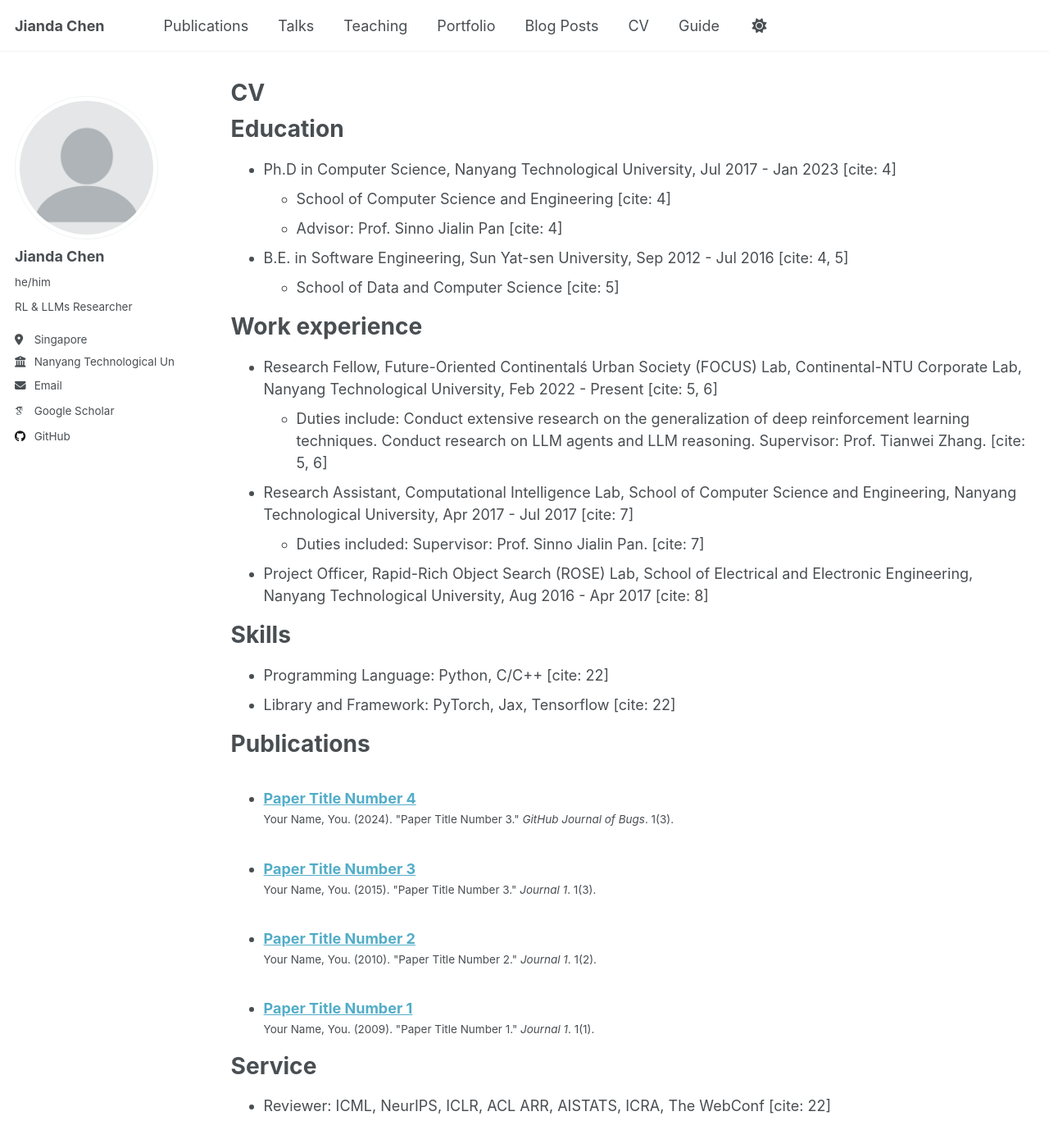
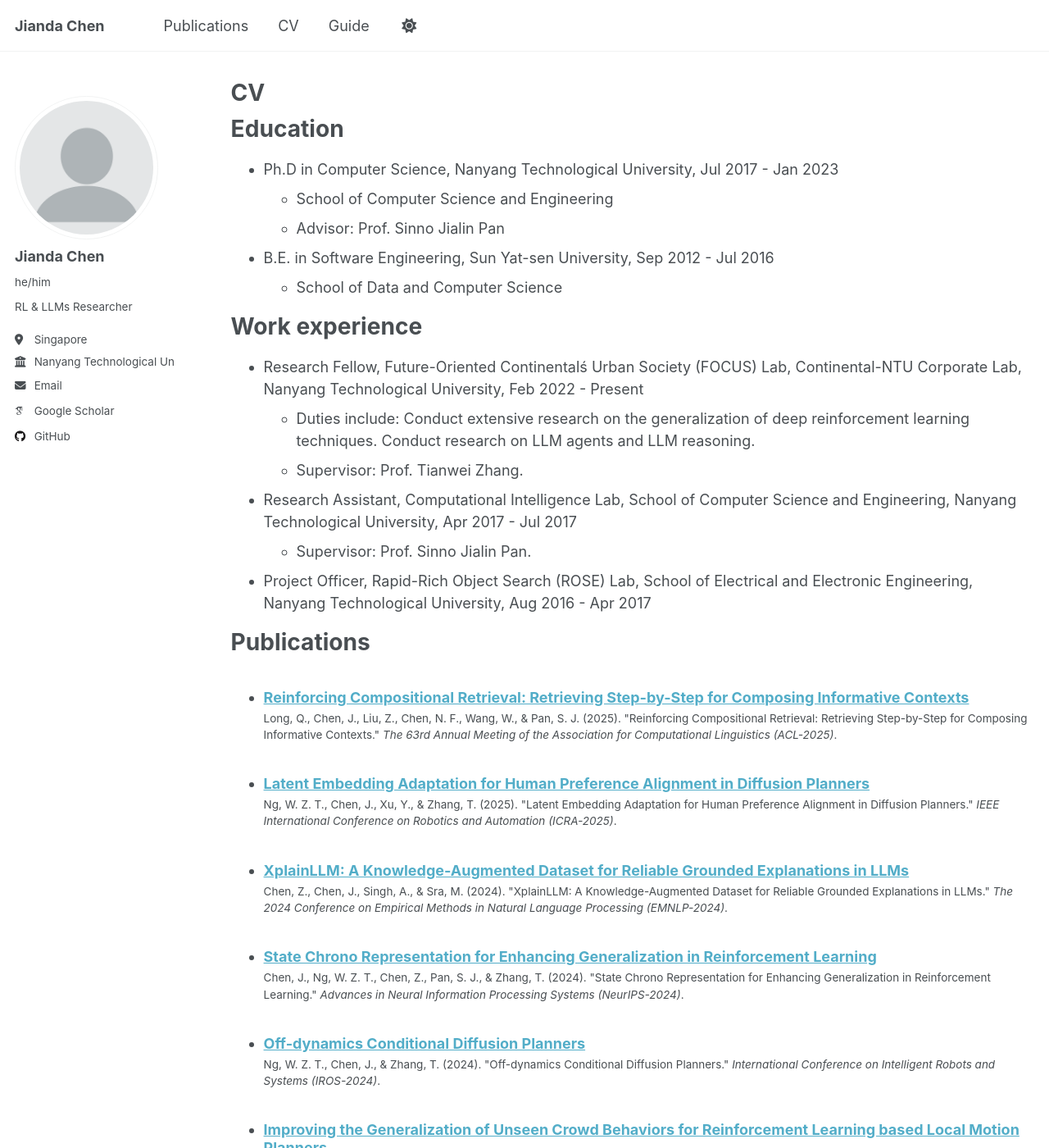
Before and after one commit to jianda-chen/jianda-chen.github.io, a Jekyll site: the page built from _pages/cv.md, in a window 1280 px wide and 1400 px high. Shown: the whole window at 82% size. Built offline with Jekyll 4.4.1, drawn with Linux system fonts in a browser that asks for light colours; some web fonts are replaced; some of the changed text lies outside the part shown.

Commit message:
init pub

```diff
--- a/_data/navigation.yml
+++ b/_data/navigation.yml
@@ -11,18 +11,6 @@ main:
   - title: "Publications"
     url: /publications/
 
-  - title: "Talks"
-    url: /talks/
-
-  - title: "Teaching"
-    url: /teaching/
-
-  - title: "Portfolio"
-    url: /portfolio/
-
-  - title: "Blog Posts"
-    url: /year-archive/
-
   - title: "CV"
     url: /cv/
 
--- a/_pages/cv.md
+++ b/_pages/cv.md
@@ -11,30 +11,32 @@ redirect_from:
 
 Education
 ======
-* Ph.D in Computer Science, Nanyang Technological University, Jul 2017 - Jan 2023 [cite: 4]
-    * School of Computer Science and Engineering [cite: 4]
-    * Advisor: Prof. Sinno Jialin Pan [cite: 4]
-* B.E. in Software Engineering, Sun Yat-sen University, Sep 2012 - Jul 2016 [cite: 4, 5]
-    * School of Data and Computer Science [cite: 5]
+* Ph.D in Computer Science, Nanyang Technological University, Jul 2017 - Jan 2023
+    * School of Computer Science and Engineering
+    * Advisor: Prof. Sinno Jialin Pan
+* B.E. in Software Engineering, Sun Yat-sen University, Sep 2012 - Jul 2016
+    * School of Data and Computer Science
 
 Work experience
 ======
-* Research Fellow, Future-Oriented Continentalś Urban Society (FOCUS) Lab, Continental-NTU Corporate Lab, Nanyang Technological University, Feb 2022 - Present [cite: 5, 6]
-    * Duties include: Conduct extensive research on the generalization of deep reinforcement learning techniques. Conduct research on LLM agents and LLM reasoning. Supervisor: Prof. Tianwei Zhang. [cite: 5, 6]
-* Research Assistant, Computational Intelligence Lab, School of Computer Science and Engineering, Nanyang Technological University, Apr 2017 - Jul 2017 [cite: 7]
-    * Duties included:  Supervisor: Prof. Sinno Jialin Pan. [cite: 7]
-* Project Officer, Rapid-Rich Object Search (ROSE) Lab, School of Electrical and Electronic Engineering, Nanyang Technological University, Aug 2016 - Apr 2017 [cite: 8]
-
-Skills
-======
-* Programming Language: Python, C/C++ [cite: 22]
-* Library and Framework: PyTorch, Jax, Tensorflow [cite: 22]
+* Research Fellow, Future-Oriented Continentalś Urban Society (FOCUS) Lab, Continental-NTU Corporate Lab, Nanyang Technological University, Feb 2022 - Present
+    * Duties include: Conduct extensive research on the generalization of deep reinforcement learning techniques. Conduct research on LLM agents and LLM reasoning.
+    * Supervisor: Prof. Tianwei Zhang.
+* Research Assistant, Computational Intelligence Lab, School of Computer Science and Engineering, Nanyang Technological University, Apr 2017 - Jul 2017
+    * Supervisor: Prof. Sinno Jialin Pan.
+* Project Officer, Rapid-Rich Object Search (ROSE) Lab, School of Electrical and Electronic Engineering, Nanyang Technological University, Aug 2016 - Apr 2017
 
 Publications
 ======
   <ul>{% for post in site.publications reversed %}
     {% include archive-single-cv.html %}
   {% endfor %}</ul>
+
+Skills
+======
+* Programming Language: Python, C/C++
+* Library and Framework: PyTorch, Jax, Tensorflow
+
 
 <!-- Talks
 ======
@@ -50,4 +52,4 @@ Teaching
 
 Service
 ======
-* Reviewer: ICML, NeurIPS, ICLR, ACL ARR, AISTATS, ICRA, The WebConf [cite: 22]
+* Reviewer: ICML, NeurIPS, ICLR, ACL ARR, AISTATS, ICRA, The WebConf
--- /dev/null
+++ b/_publications/2020-01-01-storage-efficient-dynamic-flexible-runtime-channel-pruning.md
@@ -0,0 +1,13 @@
+---
+title: "Storage Efficient and Dynamic Flexible Runtime Channel Pruning via Deep Reinforcement Learning"
+collection: publications
+category: conferences
+permalink: /publication/2020-01-01-storage-efficient-dynamic-flexible-runtime-channel-pruning
+excerpt: "Details about this publication."
+date: 2020-01-01
+venue: "Advances in Neural Information Processing Systems (NeurIPS-2020)"
+paperurl: "#"
+citation: "Chen, J., Chen, S., & Pan, S. J. (2020). &quot;Storage Efficient and Dynamic Flexible Runtime Channel Pruning via Deep Reinforcement Learning.&quot; <i>Advances in Neural Information Processing Systems (NeurIPS-2020)</i>."
+---
+
+Description of the paper.
--- /dev/null
+++ b/_publications/2021-01-01-sequential-generative-exploration-model.md
@@ -0,0 +1,13 @@
+---
+title: "Sequential Generative Exploration Model for Partially Observable Reinforcement Learning"
+collection: publications
+category: conferences
+permalink: /publication/2021-01-01-sequential-generative-exploration-model
+excerpt: "Details about this publication."
+date: 2021-01-01
+venue: "AAAI Conference on Artificial Intelligence (AAAI-2021)"
+paperurl: "#"
+citation: "Yin, H., Chen, J., Pan, S. J., & Tschiatschek, S. (2021). &quot;Sequential Generative Exploration Model for Partially Observable Reinforcement Learning.&quot; <i>AAAI Conference on Artificial Intelligence (AAAI-2021)</i>."
+---
+
+Description of the paper.
--- /dev/null
+++ b/_publications/2022-01-01-learning-generalizable-representations-adaptive-meta-learner.md
@@ -0,0 +1,13 @@
+---
+title: "Learning Generalizable Representations for Reinforcement Learning via Adaptive Meta-learner of Behavioral Similarities"
+collection: publications
+category: conferences
+permalink: /publication/2022-01-01-learning-generalizable-representations-adaptive-meta-learner
+excerpt: "Details about this publication."
+date: 2022-01-01
+venue: "International Conference on Learning Representations (ICLR-2022)"
+paperurl: "#"
+citation: "Chen, J., & Pan, S. J. (2022). &quot;Learning Generalizable Representations for Reinforcement Learning via Adaptive Meta-learner of Behavioral Similarities.&quot; <i>International Conference on Learning Representations (ICLR-2022)</i>."
+---
+
+Description of the paper.
--- /dev/null
+++ b/_publications/2022-01-01-learning-representations-robust-behavioral-metric.md
@@ -0,0 +1,13 @@
+---
+title: "Learning Representations via a Robust Behavioral Metric for Deep Reinforcement Learning"
+collection: publications
+category: conferences
+permalink: /publication/2022-01-01-learning-representations-robust-behavioral-metric
+excerpt: "Details about this publication."
+date: 2022-01-01
+venue: "Advances in Neural Information Processing Systems (NeurIPS-2022)"
+paperurl: "#"
+citation: "Chen, J., & Pan, S. J. (2022). &quot;Learning Representations via a Robust Behavioral Metric for Deep Reinforcement Learning.&quot; <i>Advances in Neural Information Processing Systems (NeurIPS-2022)</i>."
+---
+
+Description of the paper.
--- /dev/null
+++ b/_publications/2024-01-01-improving-generalization-unseen-crowd-behaviors.md
@@ -0,0 +1,13 @@
+---
+title: "Improving the Generalization of Unseen Crowd Behaviors for Reinforcement Learning based Local Motion Planners"
+collection: publications
+category: conferences
+permalink: /publication/2024-01-01-improving-generalization-unseen-crowd-behaviors
+excerpt: "Details about this publication."
+date: 2024-01-01
+venue: "IEEE International Conference on Robotics and Automation (ICRA-2024)"
+paperurl: "#"
+citation: "Ng, W. Z. T., Chen, J., Pan, S. J., & Zhang, T. (2024). &quot;Improving the Generalization of Unseen Crowd Behaviors for Reinforcement Learning based Local Motion Planners.&quot; <i>IEEE International Conference on Robotics and Automation (ICRA-2024)</i>."
+---
+
+Description of the paper.
--- /dev/null
+++ b/_publications/2024-01-01-off-dynamics-conditional-diffusion-planners.md
@@ -0,0 +1,13 @@
+---
+title: "Off-dynamics Conditional Diffusion Planners"
+collection: publications
+category: conferences
+permalink: /publication/2024-01-01-off-dynamics-conditional-diffusion-planners
+excerpt: "Details about this publication."
+date: 2024-01-01
+venue: "International Conference on Intelligent Robots and Systems (IROS-2024)"
+paperurl: "#"
+citation: "Ng, W. Z. T., Chen, J., & Zhang, T. (2024). &quot;Off-dynamics Conditional Diffusion Planners.&quot; <i>International Conference on Intelligent Robots and Systems (IROS-2024)</i>."
+---
+
+Description of the paper.
--- /dev/null
+++ b/_publications/2024-01-01-state-chrono-representation.md
@@ -0,0 +1,13 @@
+---
+title: "State Chrono Representation for Enhancing Generalization in Reinforcement Learning"
+collection: publications
+category: conferences
+permalink: /publication/2024-01-01-state-chrono-representation
+excerpt: "Details about this publication."
+date: 2024-01-01
+venue: "Advances in Neural Information Processing Systems (NeurIPS-2024)"
+paperurl: "#"
+citation: "Chen, J., Ng, W. Z. T., Chen, Z., Pan, S. J., & Zhang, T. (2024). &quot;State Chrono Representation for Enhancing Generalization in Reinforcement Learning.&quot; <i>Advances in Neural Information Processing Systems (NeurIPS-2024)</i>."
+---
+
+Description of the paper.
--- /dev/null
+++ b/_publications/2024-01-01-xplainllm.md
@@ -0,0 +1,13 @@
+---
+title: "XplainLLM: A Knowledge-Augmented Dataset for Reliable Grounded Explanations in LLMs"
+collection: publications
+category: conferences
+permalink: /publication/2024-01-01-xplainllm
+excerpt: "Details about this publication."
+date: 2024-01-01
+venue: "The 2024 Conference on Empirical Methods in Natural Language Processing (EMNLP-2024)"
+paperurl: "#"
+citation: "Chen, Z., Chen, J., Singh, A., & Sra, M. (2024). &quot;XplainLLM: A Knowledge-Augmented Dataset for Reliable Grounded Explanations in LLMs.&quot; <i>The 2024 Conference on Empirical Methods in Natural Language Processing (EMNLP-2024)</i>."
+---
+
+Description of the paper.
--- a/_publications/2024-02-17-paper-title-number-4.md
+++ /dev/null
@@ -1,13 +0,0 @@
----
-title: "Paper Title Number 4"
-collection: publications
-category: conferences
-permalink: /publication/2024-02-17-paper-title-number-4
-excerpt: 'This paper is about fixing template issue #693.'
-date: 2024-02-17
-venue: 'GitHub Journal of Bugs'
-paperurl: 'http://academicpages.github.io/files/paper3.pdf'
-citation: 'Your Name, You. (2024). &quot;Paper Title Number 3.&quot; <i>GitHub Journal of Bugs</i>. 1(3).'
----
-
-The contents above will be part of a list of publications, if the user clicks the link for the publication than the contents of section will be rendered as a full page, allowing you to provide more information about the paper for the reader. When publications are displayed as a single page, the contents of the above "citation" field will automatically be included below this section in a smaller font.
--- /dev/null
+++ b/_publications/2025-01-01-latent-embedding-adaptation.md
@@ -0,0 +1,13 @@
+---
+title: "Latent Embedding Adaptation for Human Preference Alignment in Diffusion Planners"
+collection: publications
+category: conferences
+permalink: /publication/2025-01-01-latent-embedding-adaptation
+excerpt: "Details about this publication."
+date: 2025-01-01
+venue: "IEEE International Conference on Robotics and Automation (ICRA-2025)"
+paperurl: "#"
+citation: "Ng, W. Z. T., Chen, J., Xu, Y., & Zhang, T. (2025). &quot;Latent Embedding Adaptation for Human Preference Alignment in Diffusion Planners.&quot; <i>IEEE International Conference on Robotics and Automation (ICRA-2025)</i>."
+---
+
+Description of the paper.
--- /dev/null
+++ b/_publications/2025-01-01-reinforcing-compositional-retrieval.md
@@ -0,0 +1,13 @@
+---
+title: "Reinforcing Compositional Retrieval: Retrieving Step-by-Step for Composing Informative Contexts"
+collection: publications
+category: conferences
+permalink: /publication/2025-01-01-reinforcing-compositional-retrieval
+excerpt: "Details about this publication."
+date: 2025-01-01
+venue: "The 63rd Annual Meeting of the Association for Computational Linguistics (ACL-2025)"
+paperurl: "#"
+citation: "Long, Q., Chen, J., Liu, Z., Chen, N. F., Wang, W., & Pan, S. J. (2025). &quot;Reinforcing Compositional Retrieval: Retrieving Step-by-Step for Composing Informative Contexts.&quot; <i>The 63rd Annual Meeting of the Association for Computational Linguistics (ACL-2025)</i>."
+---
+
+Description of the paper.
```
